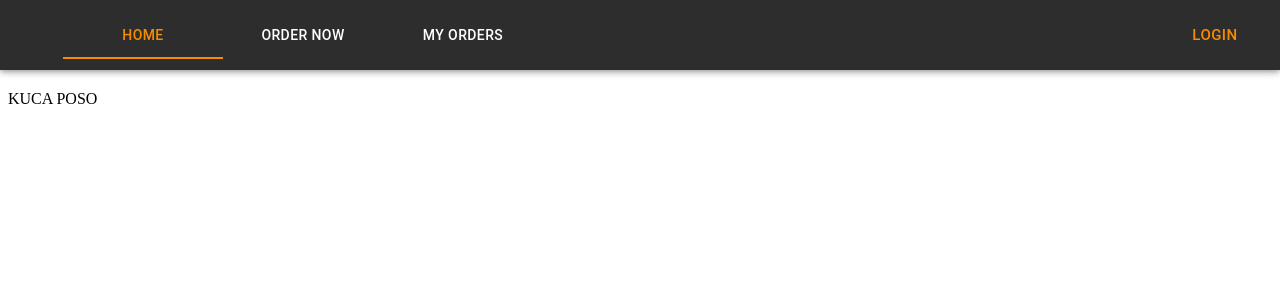
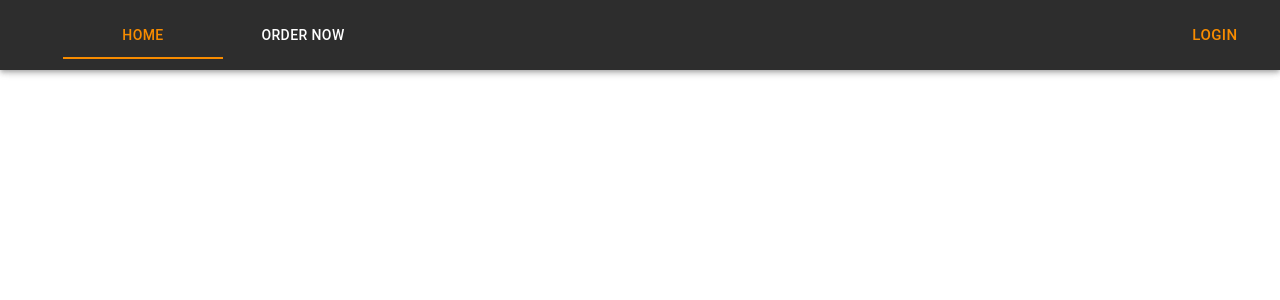
Before and after one commit to meda996/NodeJs, a React (Create React App) app in the folder fastfood/: page / in a window 1280 px wide. Shown: the top 300 px of the page. Built offline with nearby package versions, Linux system fonts and the light colour scheme.

Commit message:
FIX: Clearing

```diff
--- a/fastfood/src/components/home/Home.js
+++ b/fastfood/src/components/home/Home.js
@@ -6,7 +6,6 @@ export default function Home() {
     return (
         <div>
             <div style={{ marginTop: "90px" }}>
-                KUCA POSO
             </div>
         </div>
     )
--- a/fastfood/src/components/myOrders/MyOrders.js
+++ b/fastfood/src/components/myOrders/MyOrders.js
@@ -7,7 +7,6 @@ export default function MyOrders(){
         <div>
             <Navbar />
             <div style={{marginTop:"90px"}}>
-            Piza piza
             </div>
         </div>
     )
--- a/fastfood/src/components/navigation/NavBar.js
+++ b/fastfood/src/components/navigation/NavBar.js
@@ -68,7 +68,7 @@ function NavBar(props) {
                     >
                         <Tab className={classes.tab} label="Home" />
                         <Tab className = {classes.tab} label="Order Now" />
-                        <Tab className = {classes.tab} label="My Orders" />
+                        <Tab className = {classes.tab} style={{display: "none"}} label="My Orders" />
                     </Tabs>
 
                     <Link className={classes.loginLink} to={{
```
